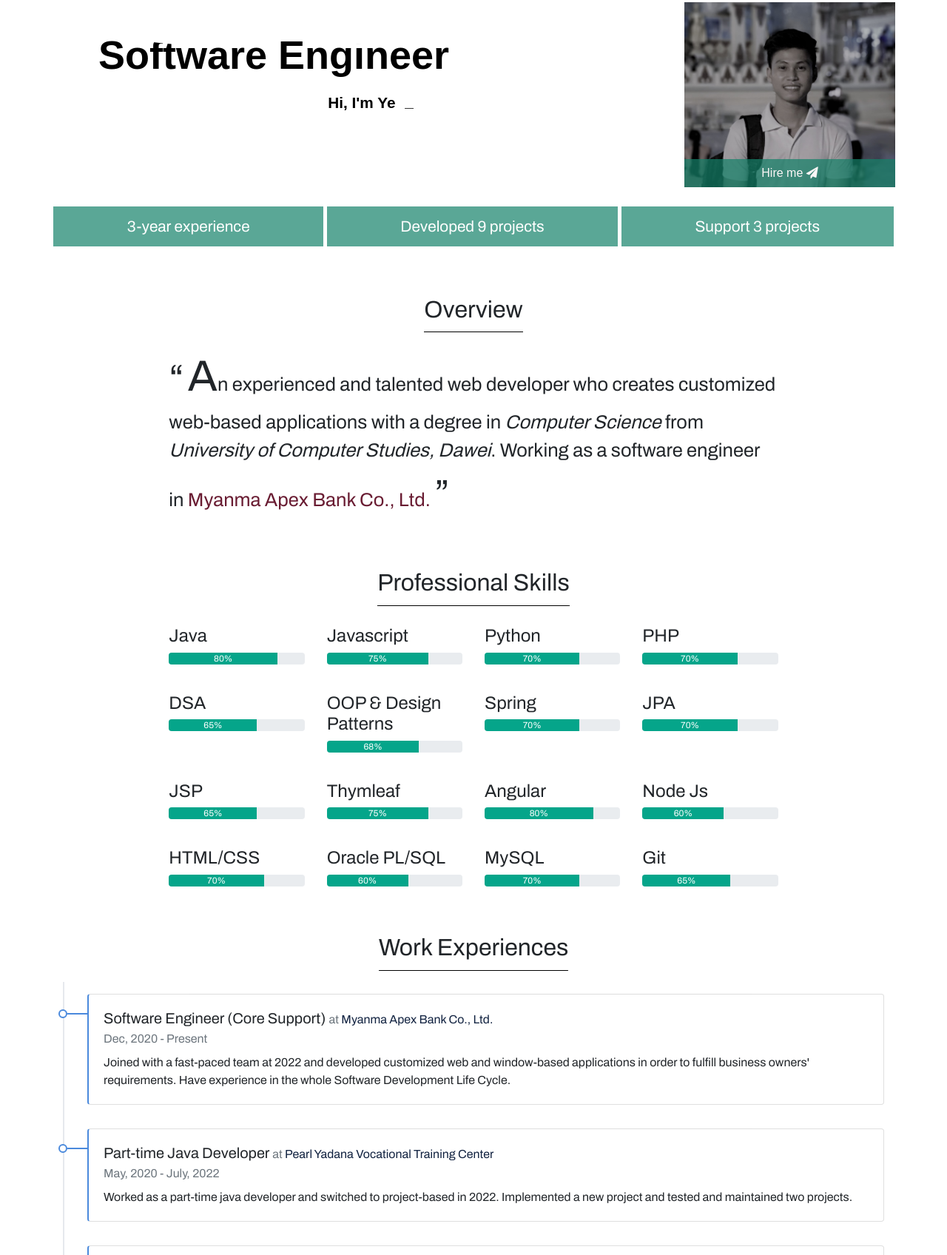
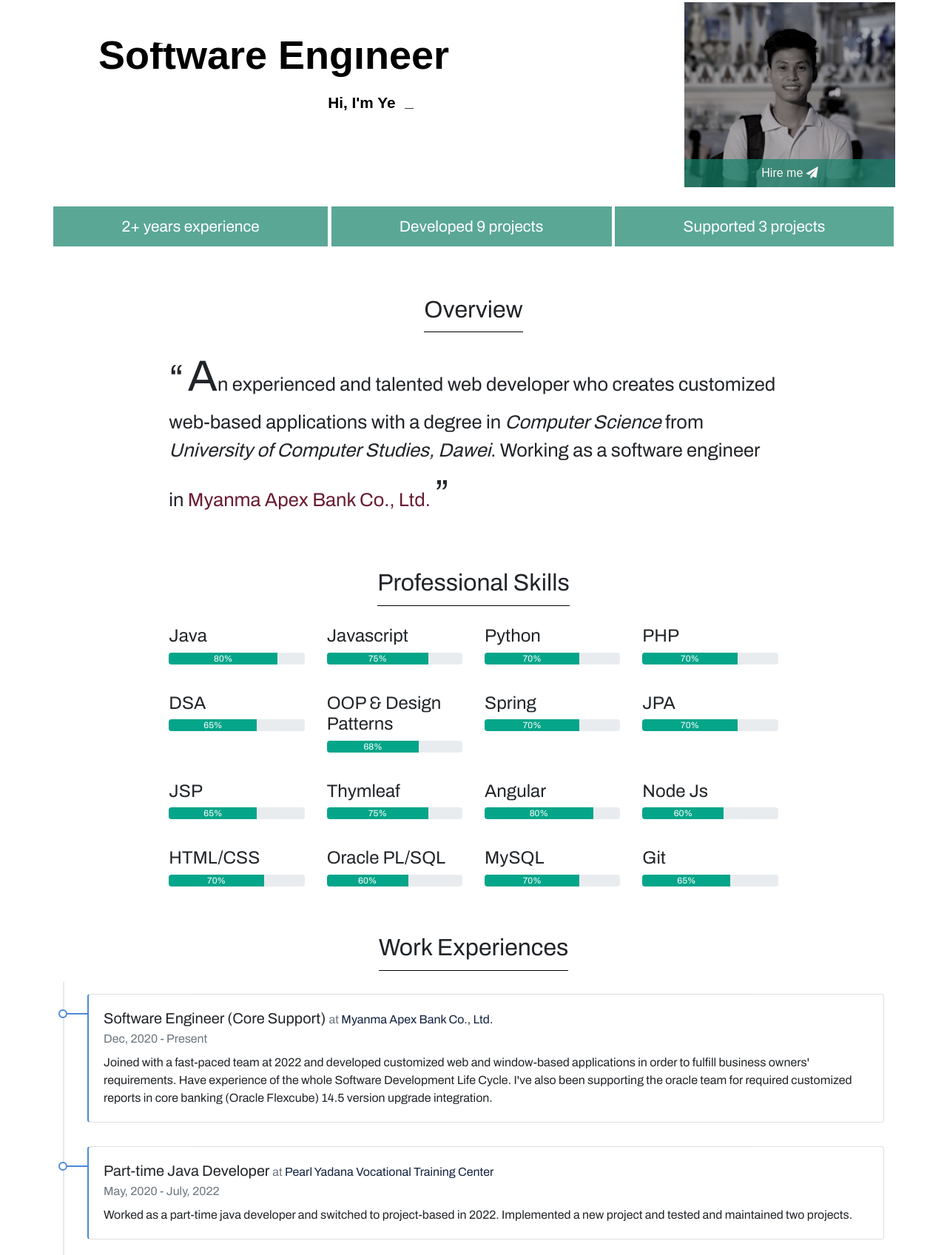
Before and after one commit to yeyintaung8080/yeyintaung8080.github.io, a plain HTML site: page index.html in a window 1280 px wide. Shown: the part 151-1847 px from the top of the page at 74% size. Drawn offline with nearby package versions, Linux system fonts and the light colour scheme.

Commit message:
add tab icon

```diff
--- a/index.html
+++ b/index.html
@@ -3,6 +3,8 @@
 
 <head>
     <meta charset="utf-8">
+    <title>Ye Yint Aung</title>
+    <link rel="icon" type="image/x-icon" href="./social-ethics.png">
     <meta name="viewport" content="width=device-width, initial-scale=1, shrink-to-fit=no">
     <link rel="stylesheet" href="https://cdnjs.cloudflare.com/ajax/libs/font-awesome/4.7.0/css/font-awesome.min.css">
     <!-- Bootstrap CSS -->
@@ -93,13 +95,13 @@
             <div class="container">
                 <div class="row">
                     <div class="com-md-4 left-bar">
-                        3-year experience
+                        2+ years experience
                     </div>
                     <div class="com-md-4 center-bar">
                         Developed 9 projects
                     </div>
                     <div class="com-md-4 right-bar">
-                        Support 3 projects
+                        Supported 3 projects
                     </div>
                 </div>
             </div>
@@ -147,7 +149,8 @@
                                     <div class="h5 mb-1">Software Engineer (Core Support) <span class="text-muted h6"> at <a class="clear-link-decoration" href="https://mabbank.com/" target="_blank">Myanma Apex Bank Co., Ltd.</a></span></div>
                                     <div class="text-muted text-small mb-2">Dec, 2020 - Present</div>
                                     <div>
-                                        Joined with a fast-paced team at 2022 and developed customized web and window-based applications in order to fulfill business owners' requirements. Have experience in the whole Software Development Life Cycle.
+                                        Joined with a fast-paced team at 2022 and developed customized web and window-based applications in order to fulfill business owners' requirements. Have experience of the whole Software Development Life Cycle. I've also been supporting the oracle team
+                                        for required customized reports in core banking (Oracle Flexcube) 14.5 version upgrade integration.
                                     </div>
                                 </div>
                             </div>
```
Also changed, not shown: social-ethics.png (added).
